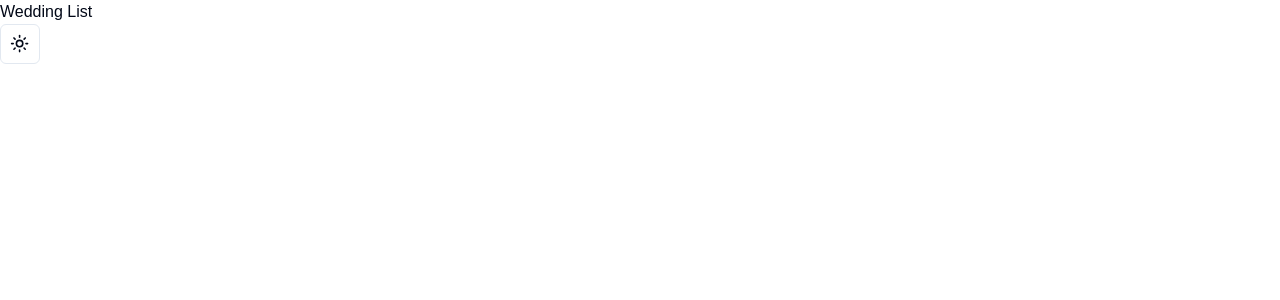
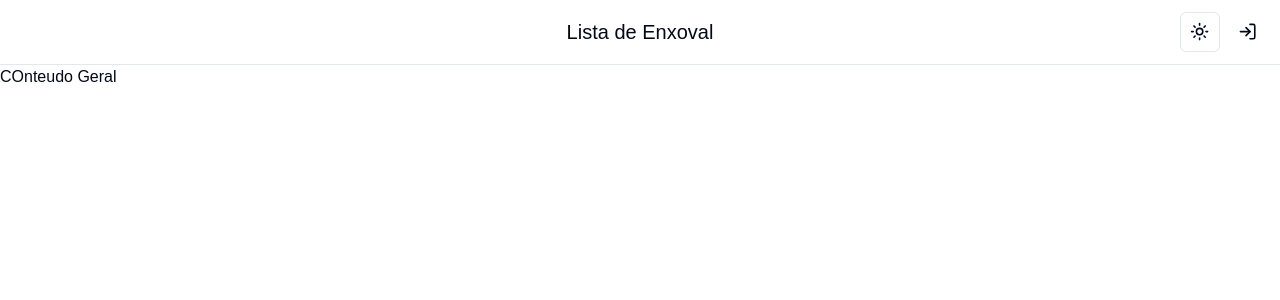
Before and after one commit to vctrr1/wedding-list-nextjs, a Next.js app: page / in a window 1280 px wide. Shown: the top 300 px of the page. Built offline with nearby package versions, Linux system fonts and the light colour scheme; a web font is replaced by a local one.

Commit message:
feat: created navbar component

```diff
--- a/app/page.tsx
+++ b/app/page.tsx
@@ -1,10 +1,10 @@
-import { ThemeToggle } from "@/components/theme-toggle";
+import Navbar from "@/components/navbar";
 
 export default function Home() {
   return (
-    <>
-    <div>Wedding List</div>
-    <ThemeToggle/>
-    </>
+    <div>
+      <Navbar/>
+      <h1>COnteudo Geral</h1>
+    </div>
   );
 }
--- /dev/null
+++ b/components/navbar.tsx
@@ -0,0 +1,19 @@
+import { LogIn } from "lucide-react";
+import { ThemeToggle } from "./theme-toggle";
+import { Button } from "./ui/button";
+
+export default function Navbar() {
+    return (
+    <div className="flex flex-row border-b items-center justify-between p-3">
+        <div className="hidden sm:flex w-[88px]"></div>
+        <h1 className="text-xl">Lista de Enxoval</h1>
+        <div className="gap-2 flex">
+          <ThemeToggle/>
+          <Button size="icon" variant="ghost">
+            <LogIn className="h-[1.2rem] w-[1.2rem]"/>
+          </Button>
+        </div>
+      </div>
+    );
+
+}
```
